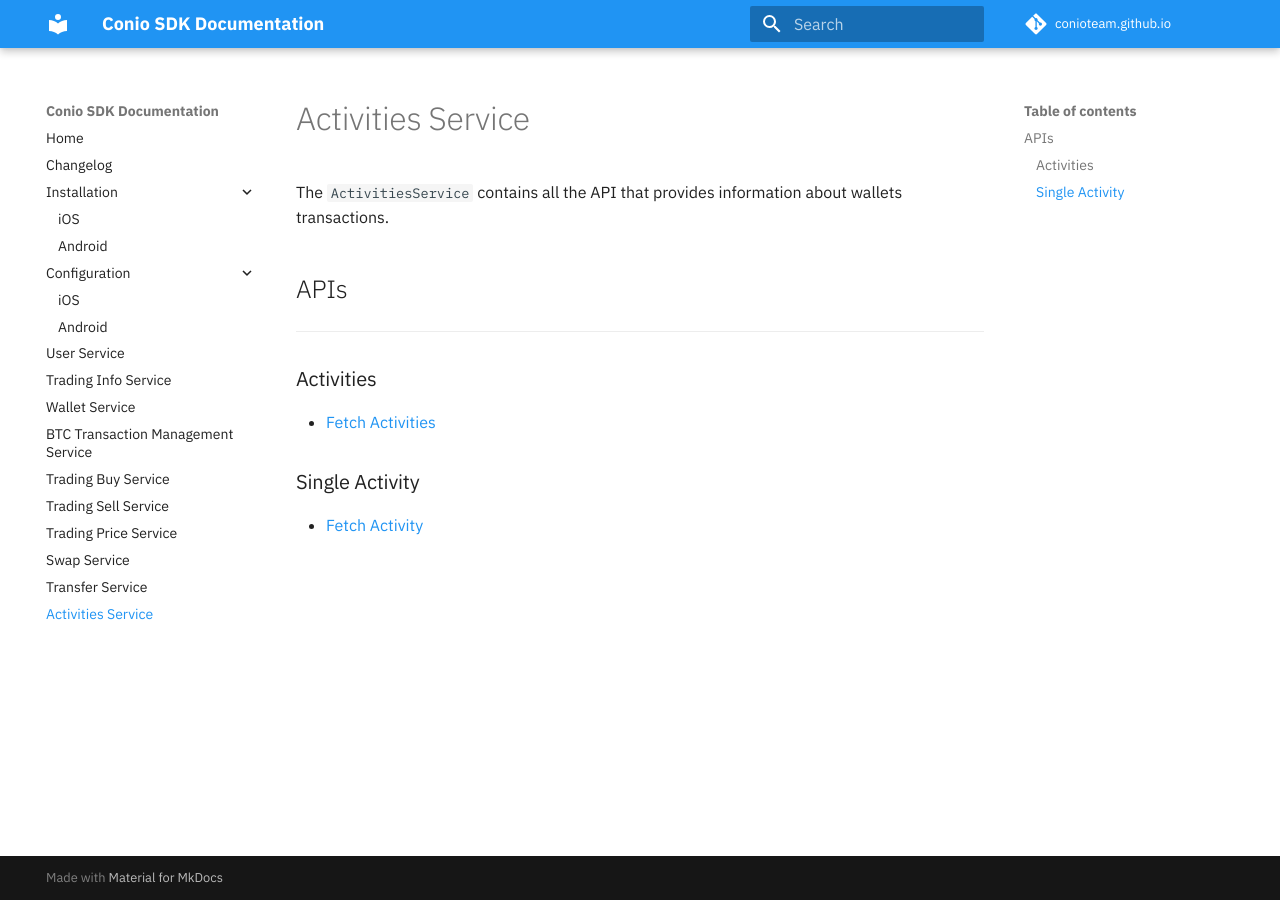
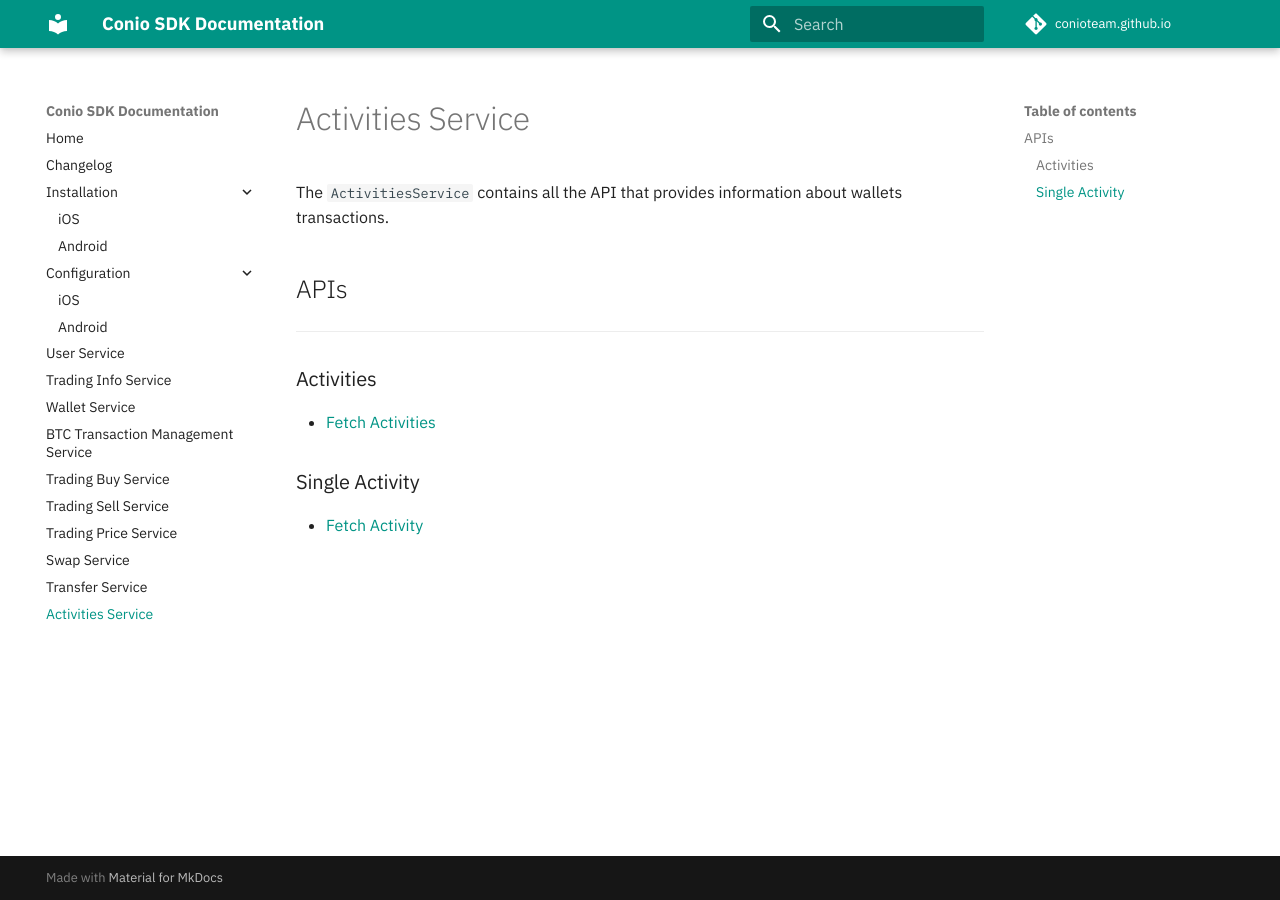
Before and after one commit to Conio/conio.github.io, an MkDocs documentation site: the page built from docs/Features/ActivitiesService.md, in a window 1280 px wide. Built offline with MkDocs 1.6.1 and Material for MkDocs 9.7.7, drawn with Linux system fonts in a browser that asks for light colours; comment, search, counter and statistics services are not loaded.

Commit message:
Update Docs V2: minor

```diff
--- a/docs/Features/ActivitiesService.md
+++ b/docs/Features/ActivitiesService.md
@@ -9,4 +9,4 @@
 - [Fetch Activities](ActivitiesService/FetchActivities.md)
 
 ### Single Activity
-- [Fetch Activity](Activities/FetchActivity.md)
+- [Fetch Activity](ActivitiesService/FetchActivity.md)
--- a/mkdocs.yml
+++ b/mkdocs.yml
@@ -82,8 +82,8 @@
     - navigation.expand
   palette:
     scheme: default
-    primary: blue
-    accent: blue
+    primary: teal
+    accent: teal
 
 # extra:
 #   alternate:
```
